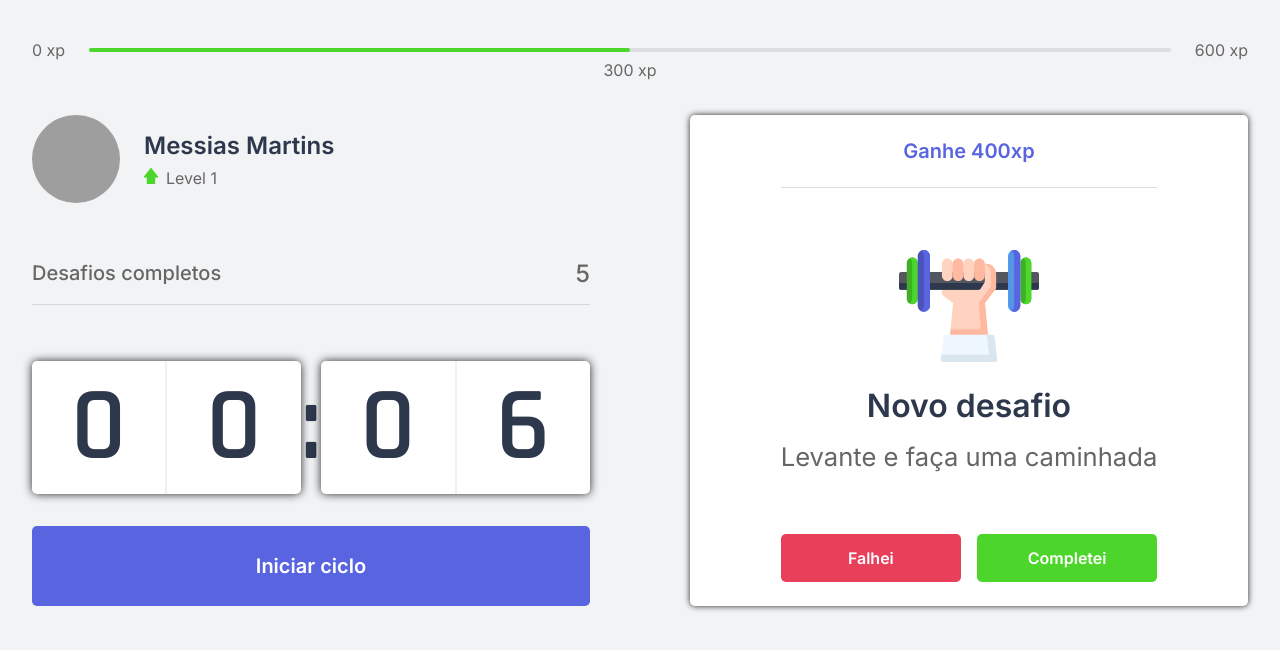
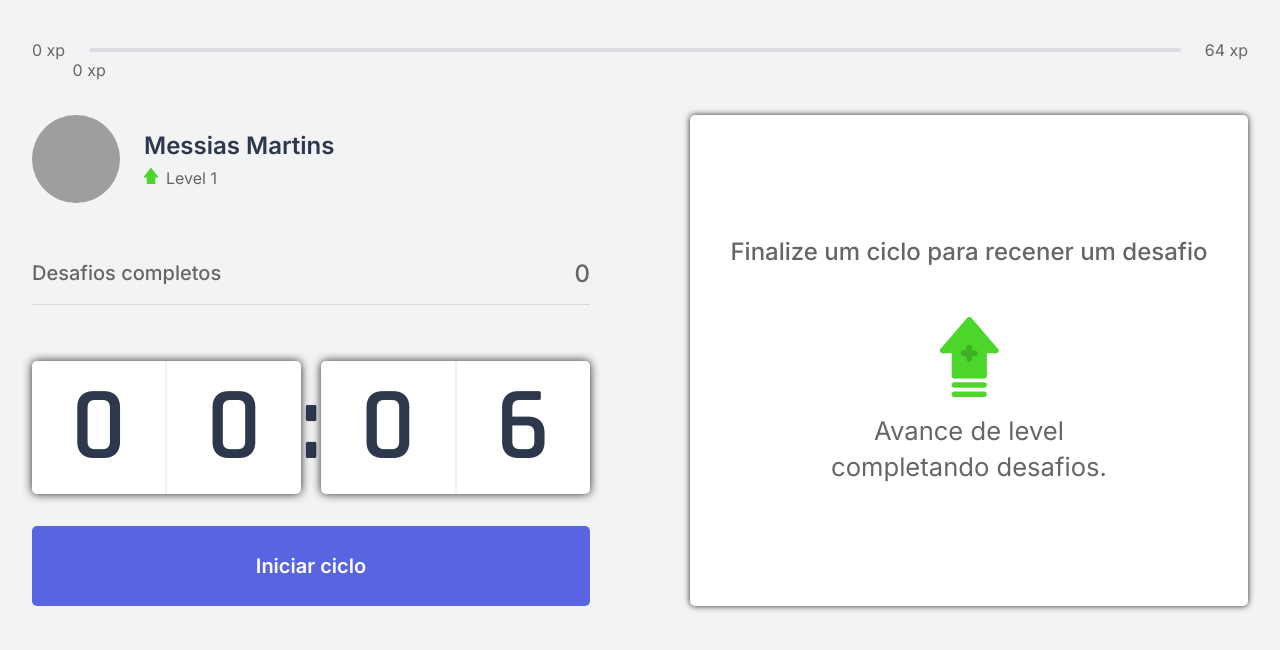
Before and after one commit to MartinsMessias/moveit-me, a Next.js app: page / in a window 1280 px wide. Shown: the top 650 px of the page. Built offline with nearby package versions, Linux system fonts and the light colour scheme; grey boxes are pictures that could not be loaded.

Commit message:
Created busines rules

```diff
--- /dev/null
+++ b/challenges.json
@@ -0,0 +1,62 @@
+[
+  {
+    "type": "body",
+    "description": "Estique um de seus braços com a palma da mão virada para frente e puxe os dedos para cima por 10 segundos por mão.",
+    "amount": 80
+  },
+  {
+    "type": "body",
+    "description": "Estique seu braço contra o peito e puxe-o utilizando o outro braço por 10 segundos por braço.",
+    "amount": 60
+  },
+  {
+    "type": "body",
+    "description": "Puxe seu pescoço com a ajuda da mão para a direita e para a esquerda, permanecendo na posição por alguns segundos.",
+    "amount": 70
+  },
+  {
+    "type": "body",
+    "description": "Com as duas mãos na parte de trás da cabeça, leve-a para baixo, alongando a parte de trás da região.",
+    "amount": 60
+  },
+  {
+    "type": "body",
+    "description": "Cruze as pernas e desça com as mãos esticadas em direção ao chão. Repita o movimento com a outra perna na frente.",
+    "amount": 100
+  },
+  {
+    "type": "body",
+    "description": "Sentado, abra as pernas e tente encostar as palmas das mãos no chão, repita 3 vezes por 5 segundos.",
+    "amount": 80
+  },
+  {
+    "type": "body",
+    "description": "Puxe o joelho de encontro ao peito e segure, troque de perna após 10 segundos.",
+    "amount": 50
+  },
+  {
+    "type": "body",
+    "description": "Sentado, cruze uma perna e incline seu tronco à frente, troque de perna após 10 segundos.",
+    "amount": 80
+  },
+  {
+    "type": "eye",
+    "description": "Sentado, feche os olhos e cubra-os com as palmas da mão durante 2 minutos, depois abra normalmente.",
+    "amount": 90
+  },
+  {
+    "type": "eye",
+    "description": "Em algum ambiente aberto, olhe o mais longe que puder em quatro direções por 3s, mexa apenas os olhos. Repita 3 vezes.",
+    "amount": 140
+  },
+  {
+    "type": "eye",
+    "description": "Usando os polegares, massage a área abaixo das sobrancelhas em movimentos circulares por 15 segundos.",
+    "amount": 70
+  },
+  {
+    "type": "body",
+    "description": "Em pé, gire a cintura o máximo que puder para a esquerda, segure por cinco segundos. Repita para a direita.",
+    "amount": 90
+  }
+]
--- a/src/components/ChallengeBox.tsx
+++ b/src/components/ChallengeBox.tsx
@@ -3,21 +3,20 @@
 import styles from '../styles/components/ChallengeBox.module.css'
 
 export function ChallengeBox(){
-  const contextData = useContext(ChallengesContext);
-  const hasActiveChallenge = true;
+  const { activeChallenge, resetChallenge } = useContext(ChallengesContext);
 
   return (
     <div className={styles.challengeBoxContainer}>
-      {hasActiveChallenge ? (
+      { activeChallenge ? (
         <div className={styles.challengeActive}>
-          <header>Ganhe 400xp</header>
+          <header>Ganhe {activeChallenge.amount}xp</header>
           <main>
-            <img src="icons/body.svg" alt="" />
+            <img src={`icons/${activeChallenge.type}.svg`} alt="" />
             <strong>Novo desafio</strong>
-            <p>Levante e faça uma caminhada</p>
+            <p>{activeChallenge.description}</p>
           </main>
           <footer>
-            <button className={styles.challengeFailedButton} type="button">Falhei</button>
+            <button onClick={resetChallenge} className={styles.challengeFailedButton} type="button">Falhei</button>
             <button className={styles.challengeSucceededButton} type="button">Completei</button>
           </footer>
         </div>
--- a/src/components/CompletedChallenges.tsx
+++ b/src/components/CompletedChallenges.tsx
@@ -1,10 +1,14 @@
+import { useContext } from 'react';
+import { ChallengesContext } from '../contexts/ChallengesContext'
 import styles from '../styles/components/CompletedChallenges.module.css'
 
 export function CompletedChallenges(){
+  const { challengesCompleted } = useContext(ChallengesContext);
+
   return (
     <div className={styles.completedChallengesContainer}>
       <span>Desafios completos</span>
-      <span>5</span>
+      <span>{challengesCompleted}</span>
     </div>
   )
 }
--- a/src/components/ExperienceBar.tsx
+++ b/src/components/ExperienceBar.tsx
@@ -1,16 +1,22 @@
+import { useContext } from 'react';
+import { ChallengesContext } from '../contexts/ChallengesContext';
 import styles from '../styles/components/ExperienceBar.module.css'
 
 export function ExperienceBar() {
+  const { currentExperience, experienceToNextLevel } = useContext(ChallengesContext);
+
+  const percentToNextLevel = Math.round(currentExperience * 100) / experienceToNextLevel;
+
   return (
     <header className={styles.experienceBar}>
       <span>0 xp</span>
       <div>
-        <div style={{ width: '50%' }} />
-        <span className={styles.currentExperience} style={{ left: '50%' }}>
-          300 xp
+        <div style={{ width: `${percentToNextLevel}%` }} />
+        <span className={styles.currentExperience} style={{ left: `${percentToNextLevel}%` }}>
+          {currentExperience} xp
         </span>
       </div>
-      <span>600 xp</span>
+      <span>{experienceToNextLevel} xp</span>
     </header>
   );
 }
--- a/src/contexts/ChallengesContext.tsx
+++ b/src/contexts/ChallengesContext.tsx
@@ -1,7 +1,11 @@
 import { createContext, ReactNode, useState } from 'react';
-import { PassThrough } from 'stream';
+import challenges from '../../challenges.json';
 
-
+interface Challenge {
+  type: "body" | "eye";
+  description: string;
+  amount: number;
+}
 
 interface ChallengesContexData {
   level: number;
@@ -9,6 +13,9 @@
   challengesCompleted: number;
   levelUp: () => void;
   startNewChallenge: () => void;
+  activeChallenge: Challenge;
+  resetChallenge: () => void;
+  experienceToNextLevel: number;
 }
 
 
@@ -18,21 +25,41 @@
 
 export const ChallengesContext = createContext({} as ChallengesContexData);
 
+
 export function ChallengesProvider({ children }: ChallengesProviderProps) {
   const [level, setLevel] = useState(1);
   const [currentExperience, setCurrentExperience] = useState(0);
-  const [challengesCompleted, setChallengesCompleted] = useState(0)
+  const [challengesCompleted, setChallengesCompleted] = useState(0);
+  const [activeChallenge, setActiveChallenge ] = useState(null)
+  const experienceToNextLevel = Math.pow((level + 1) * 4, 2)
 
   function levelUp() {
     setLevel(level + 1)
   }
 
   function startNewChallenge(){
-    PassThrough
+    const randomChallengeIndex = Math.floor(Math.random() * challenges.length)
+    const challenge = challenges[randomChallengeIndex];
+
+    setActiveChallenge(challenge);
+  }
+
+  function resetChallenge(){
+    setActiveChallenge(null);
   }
 
   return (
-    <ChallengesContext.Provider value={{ level, currentExperience, challengesCompleted,levelUp, startNewChallenge}}>
+    <ChallengesContext.Provider
+      value={{
+          level,
+          currentExperience,
+          challengesCompleted,
+          levelUp,
+          startNewChallenge,
+          activeChallenge,
+          resetChallenge,
+          experienceToNextLevel,
+          }}>
       {children}
     </ChallengesContext.Provider>
   )
```
